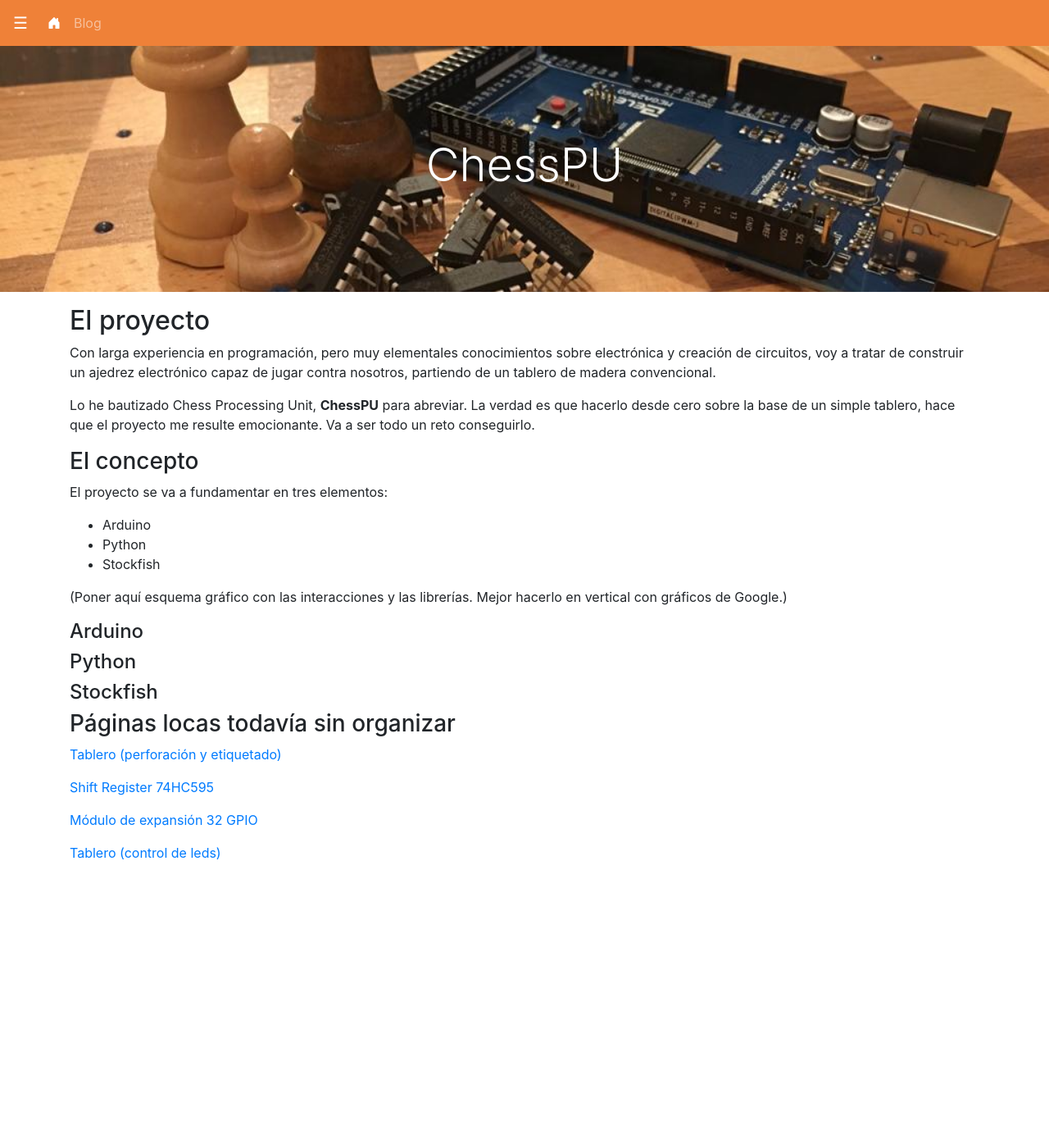
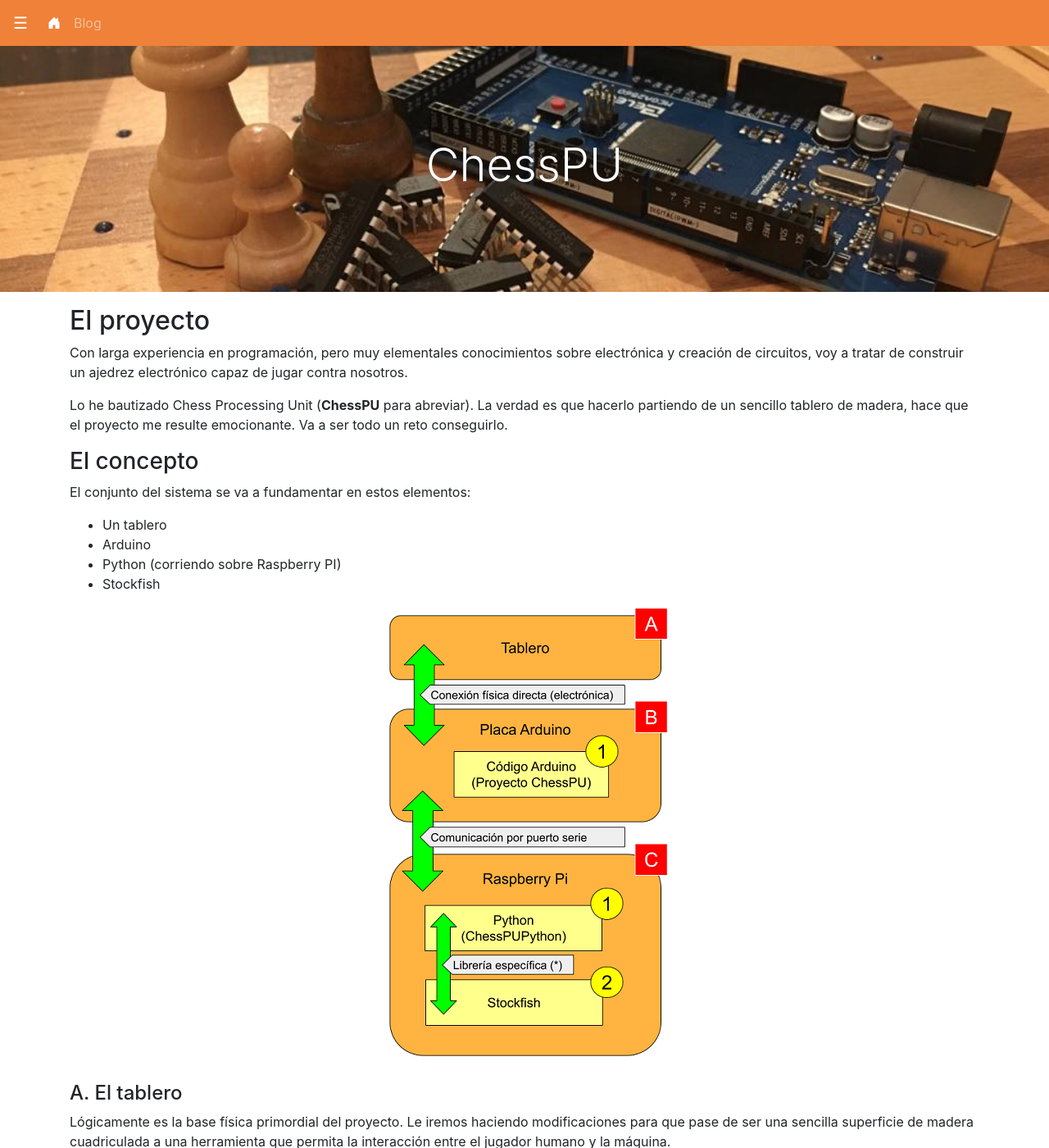
Before and after one commit to ChessPU/WebChessPU, a Jekyll site: the page built from index.md, in a window 1280 px wide and 1400 px high. Shown: the whole window at 82% size. Built offline with Jekyll 4.4.1, drawn with Linux system fonts in a browser that asks for light colours; nearby versions of some CDN libraries; some of the changed text lies outside the part shown.

Commit message:
Mejoras varias

```diff
--- a/index.md
+++ b/index.md
@@ -10,34 +10,45 @@ header_height: 300px
     cuyo código de puede ver y probar en w3schools.com/howto/tryit.asp?filename=tryhow_js_sidenav
 -->
 ## El proyecto
-Con larga experiencia en programación, pero muy elementales conocimientos sobre electrónica y creación de circuitos, voy a tratar de construir un ajedrez electrónico capaz de jugar contra nosotros, partiendo de un tablero de madera convencional.
+Con larga experiencia en programación, pero muy elementales conocimientos sobre electrónica y creación de circuitos, voy a tratar de construir un ajedrez electrónico capaz de jugar contra nosotros.
 
-Lo he bautizado Chess Processing Unit, **ChessPU** para abreviar. La verdad es que hacerlo desde cero sobre la base de un simple tablero, hace que el proyecto me resulte emocionante. Va a ser todo un reto conseguirlo.
+Lo he bautizado Chess Processing Unit (**ChessPU** para abreviar). La verdad es que hacerlo partiendo de un sencillo tablero de madera, hace que el proyecto me resulte emocionante. Va a ser todo un reto conseguirlo.
 
 ### El concepto
-El proyecto se va a fundamentar en tres elementos:
+El conjunto del sistema se va a fundamentar en estos elementos:
+- Un tablero
 - Arduino
-- Python
+- Python (corriendo sobre Raspberry PI)
 - Stockfish
 
-(Poner aquí esquema gráfico con las interacciones y las librerías.
-Mejor hacerlo en vertical con gráficos de Google.)
+{% assign img_url = "/assets/img/schemes/base-chesspu-1-small.png" %}
+{% assign img_description = "" %}
+{% include blog/one-image.html %}
+
+#### A. El tablero
+Lógicamente es la base física primordial del proyecto. Le iremos haciendo modificaciones para que pase de ser una sencilla superficie de madera cuadriculada a una herramienta que permita la interacción entre el jugador humano y la máquina.
+
+- [Perforación y etiquetado]({{ site.url }}/pages/tablero.html)
 
 #### Arduino
+Con Ardu
+
 #### Python
+
+
+
 #### Stockfish
 
 
-<!--
-    Ver si utilizo la paleta de colores https://coolors.co/173753-6daedb-2892d7-1b4353-1d70a2
--->
 
-### Páginas locas todavía sin organizar
 
-[Tablero (perforación y etiquetado)]({{ site.url }}/tablero.html)
 
 [Shift Register 74HC595]({{ site.url }}/pages/shiftregister-74HC595.html)
 
 [Módulo de expansión  32 GPIO]({{ site.url }}/modulo-de-expansion-32-GPIO.html)
 
 [Tablero (control de leds)]({{ site.url }}/pages/tablero-control-de-leds.html)
+
+<!--
+    Ver si utilizo la paleta de colores https://coolors.co/173753-6daedb-2892d7-1b4353-1d70a2
+-->
```
Also changed, not shown: pages/tablero.md (added, +50 -0 lines), tablero.md (deleted, +0 -45 lines), assets/img/schemes/base-chesspu-1-small.png (added), assets/img/schemes/base-chesspu-1.png (added).
